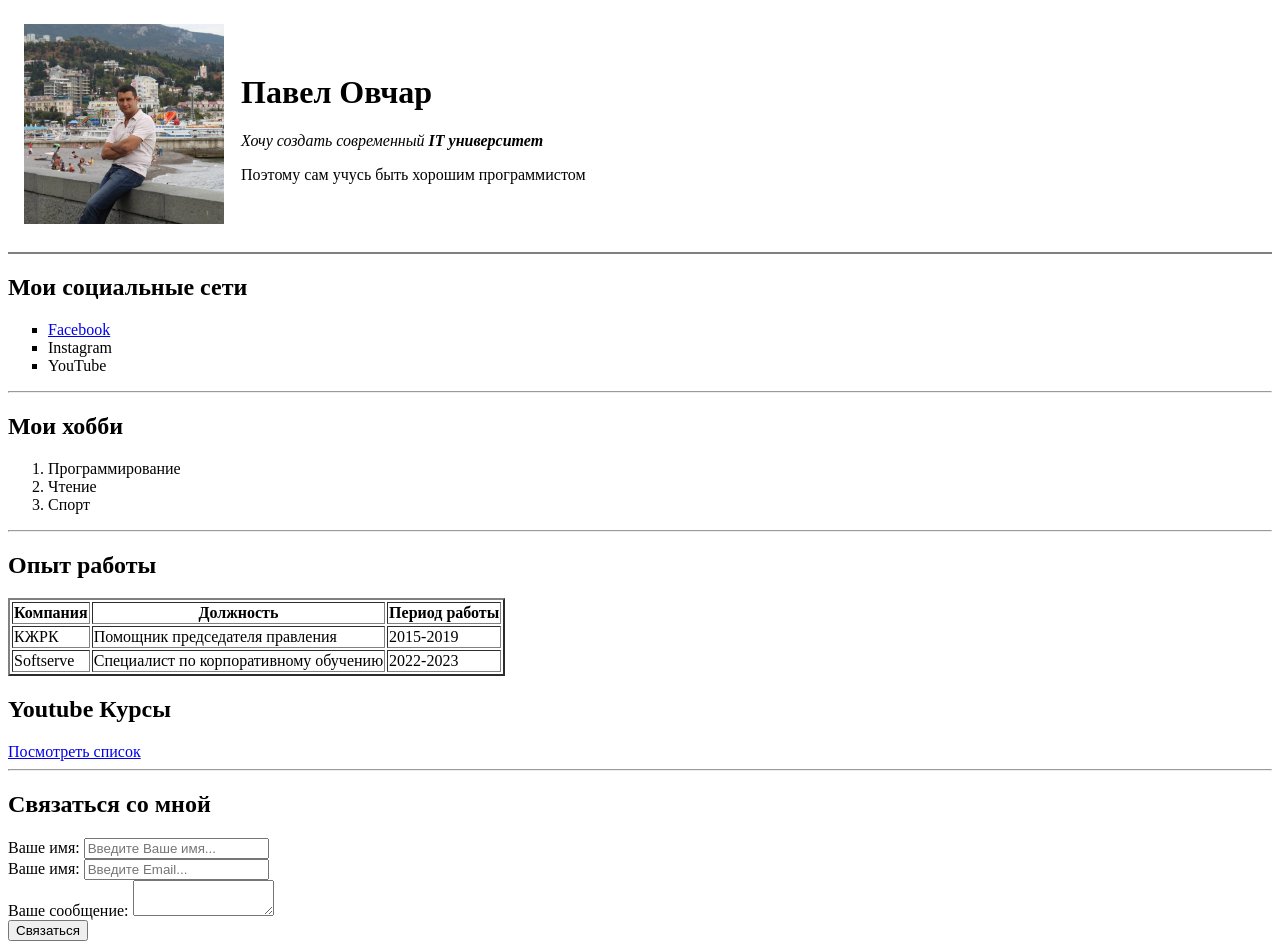
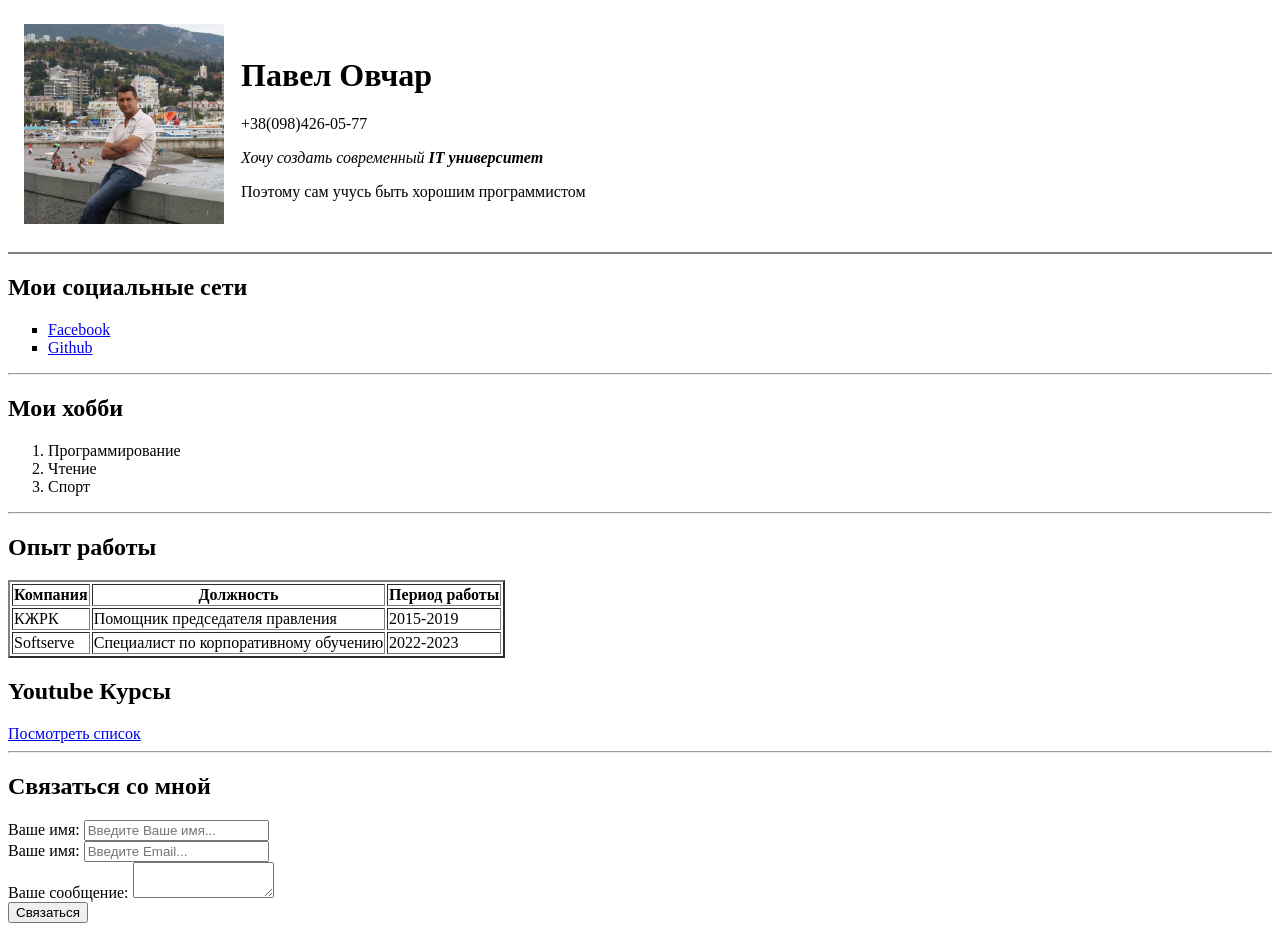
Before and after one commit to ovchar-pavel/Onix.React.Ovchar, a plain HTML site: page index.html in a window 1280 px wide. Drawn offline with Linux system fonts and the light colour scheme.

Commit message:
second commit

```diff
--- a/index.html
+++ b/index.html
@@ -10,6 +10,7 @@
         <td><img src="ava.jpeg" width="200" alt="тут моё фото" /></td>
         <td>
           <h1>Павел Овчар</h1>
+          <p>+38(098)426-05-77</p>
           <p>
             <em>Хочу создать современный <strong> IT университет</strong></em>
           </p>
@@ -28,8 +29,9 @@
           >Facebook</a
         >
       </li>
-      <li>Instagram</li>
-      <li>YouTube</li>
+      <li>
+        <a href="https://github.com/ovchar-pavel" target="_blank">Github</a>
+      </li>
     </ul>
 
     <hr />
```
